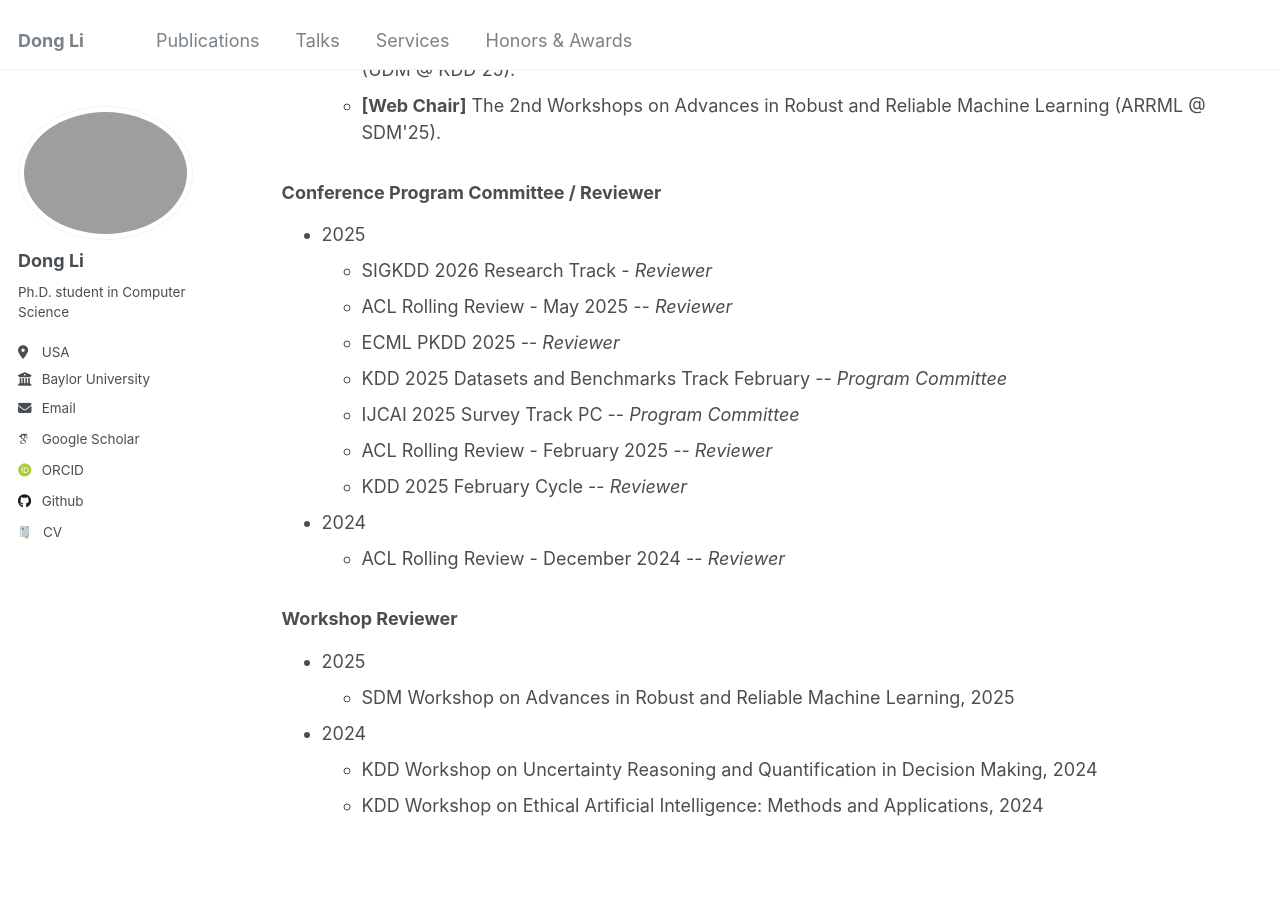
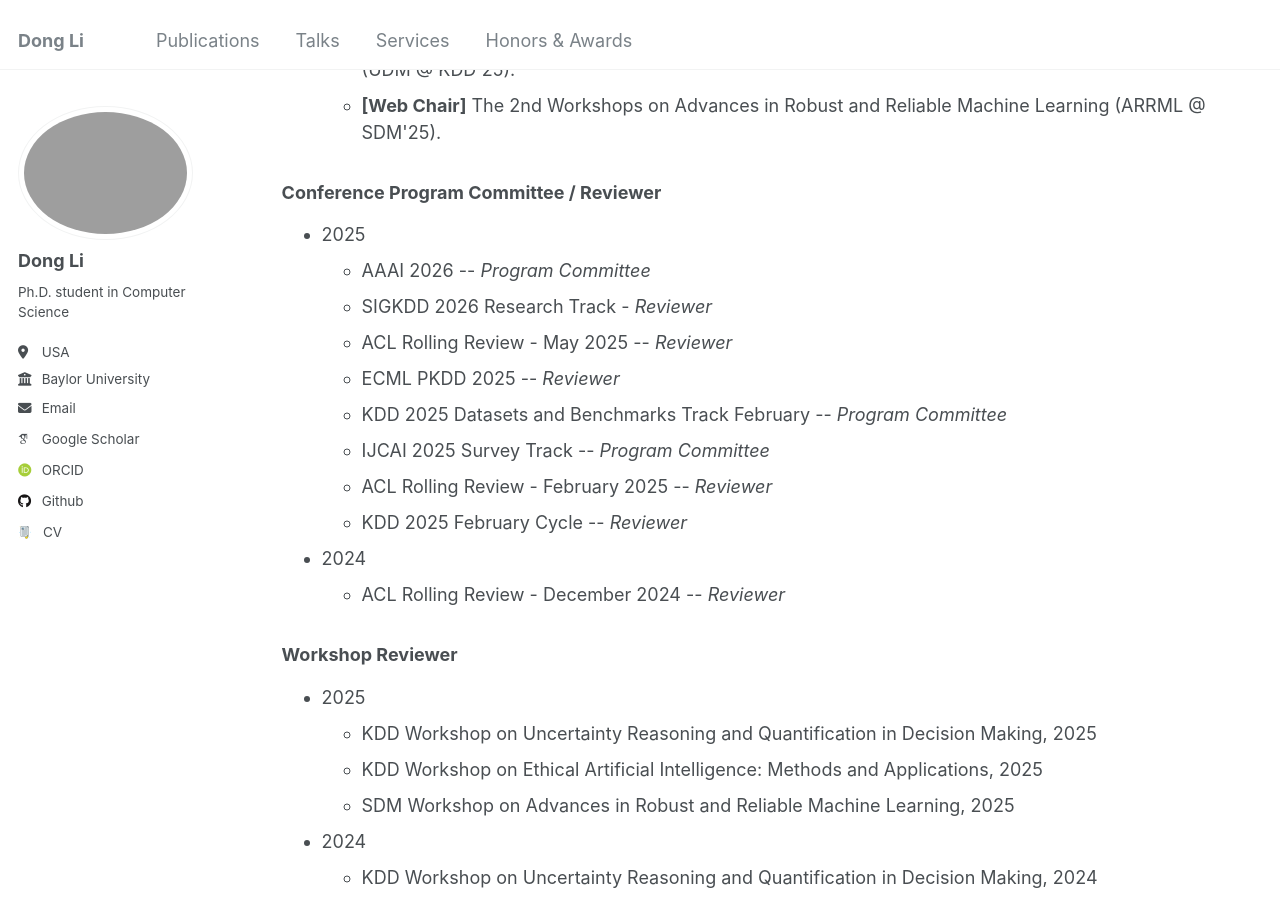
Before and after one commit to TurkeyWatanabe/dongli, a Jekyll site: the page built from _pages/services.html, in a window 1280 px wide and 900 px high, scrolled down 280 px. Built offline with Jekyll 4.4.1, drawn with Linux system fonts in a browser that asks for light colours; some web fonts are replaced.

Commit message:
Update services.html

```diff
--- a/_pages/services.html
+++ b/_pages/services.html
@@ -22,11 +22,12 @@ author_profile: true
 <ul>
   <li>2025
     <ul>
+      <li>AAAI 2026 -- <i>Program Committee</i></li>
       <li>SIGKDD 2026 Research Track - <i>Reviewer</i></li>
       <li>ACL Rolling Review - May 2025 -- <i>Reviewer</i></li>
       <li>ECML PKDD 2025 -- <i>Reviewer</i></li>
       <li>KDD 2025 Datasets and Benchmarks Track February -- <i>Program Committee</i></li>
-      <li>IJCAI 2025 Survey Track PC -- <i>Program Committee</i></li>
+      <li>IJCAI 2025 Survey Track -- <i>Program Committee</i></li>
       <li>ACL Rolling Review - February 2025 -- <i>Reviewer</i></li>
       <li>KDD 2025 February Cycle -- <i>Reviewer</i></li>
     </ul>
@@ -43,6 +44,8 @@ author_profile: true
 <ul>
   <li>2025
     <ul>
+      <li>KDD Workshop on Uncertainty Reasoning and Quantification in Decision Making, 2025</li>
+      <li>KDD Workshop on Ethical Artificial Intelligence: Methods and Applications, 2025</li>
       <li>SDM Workshop on Advances in Robust and Reliable Machine Learning, 2025</li>
     </ul>
   </li>
```
